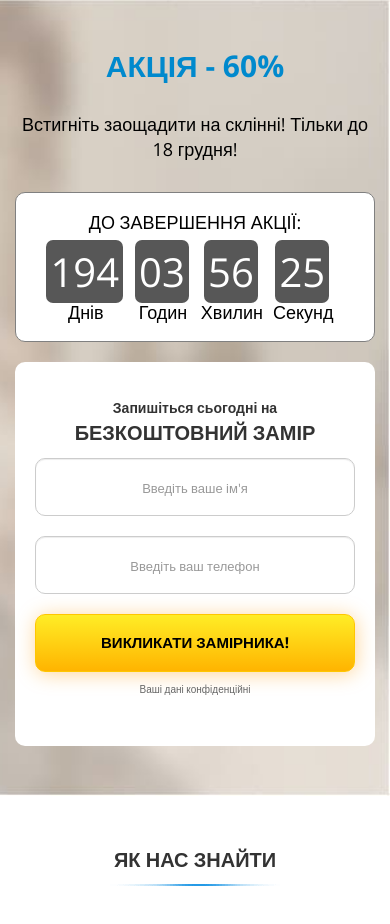
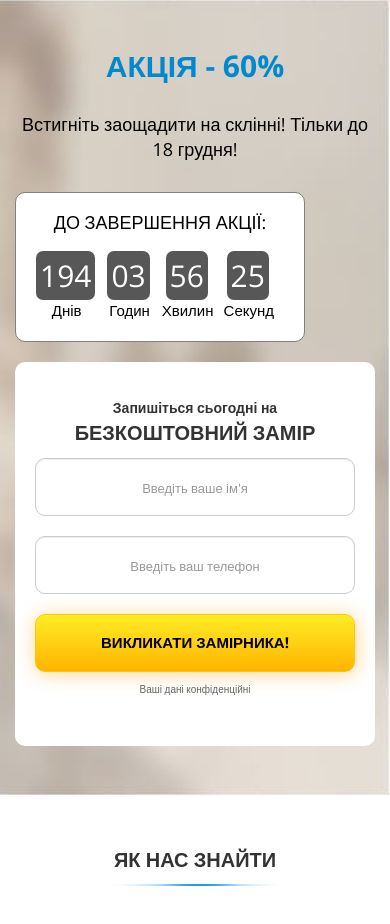
Before and after one commit to Crinoidea/Windows_JS, a website: page src/index.html in a window 390 px wide. Shown: the part 8075-8999 px from the top of the page. Drawn offline with nearby package versions, Linux system fonts and the light colour scheme; grey boxes are pictures that could not be loaded; files whose address does not match are found by name.

Commit message:
Fix timer for mobile media

```diff
--- a/src/assets/css/style.css
+++ b/src/assets/css/style.css
@@ -1580,8 +1580,6 @@ textarea:focus {
     margin-top: 1rem;
   }
 
-
-
   .header .working_hours p {
     font-size: 1.2rem;
   }
@@ -1833,6 +1831,16 @@ textarea:focus {
 
   .popup_calc_profile_button {
     padding: 1rem 5rem;
+  }
+
+  .timer1 {
+    width: 290px;
+  }
+  .numbers1 span {
+    font-size: 30px;
+  }
+  .description1 {
+    font-size: 15px;
   }
 }
 
```
Also changed, not shown: dist/assets/css/style.css.
